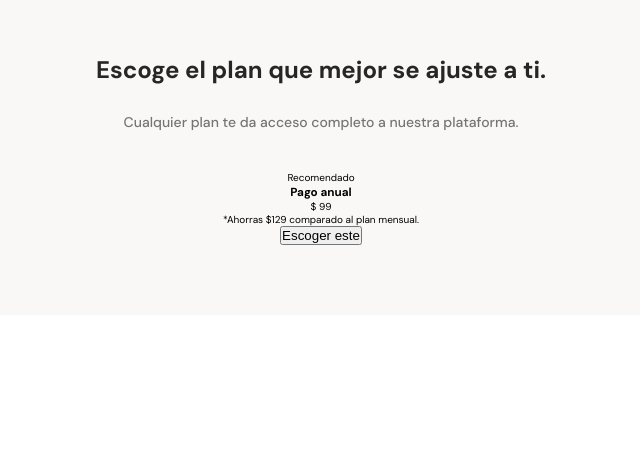
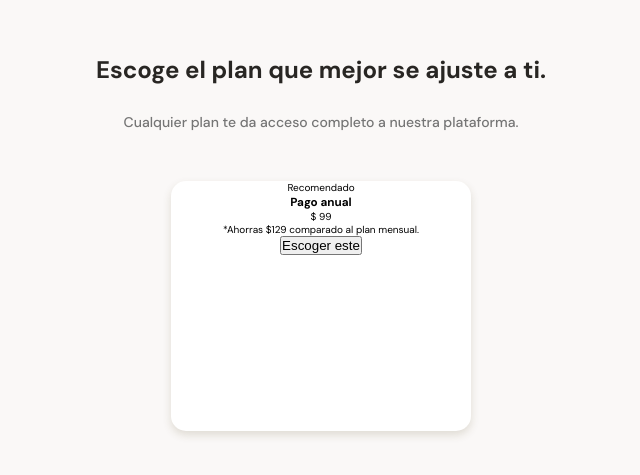
Before and after one commit to ferchodeleon/mobile-first, a plain HTML site: page index.html in a window 1280 px wide. Shown: the part 2253-2728 px from the top of the page, without its empty margins (319-959 px from the left). Before the commit the page ends 2568 px from the top, so only its background shows below. Drawn offline with Linux system fonts and the light colour scheme.

Commit message:
styles of card plants

```diff
--- a/index.html
+++ b/index.html
@@ -115,14 +115,14 @@
           <h2>Escoge el plan que mejor se ajuste a ti.</h2>
           <p>Cualquier plan te da acceso completo a nuestra plataforma.</p>
         </div>
-        <section class="plants-container">
+        <section class="plants-container--slider">
           <article class="plants-container--card">
-            <p>Recomendado</p>
-            <div>
-              <h3>Pago anual</h3>
-              <p><span>$</span> 99</p>
-              <p>*Ahorras $129 comparado al plan mensual.</p>
-              <button>Escoger este <span></span></button>
+            <p class="recommended">Recomendado</p>
+            <div class="plan-info-container">
+              <h3 class="plan-card--title">Pago anual</h3>
+              <p class="plan-card--price"><span>$</span> 99</p>
+              <p class="plant-card--saving">*Ahorras $129 comparado al plan mensual.</p>
+              <button class="plant-card--ca">Escoger este <span></span></button>
             </div>
           </article>
         </section>
--- a/styles.css
+++ b/styles.css
@@ -323,3 +323,15 @@ p:nth-child(7n) {
   line-height: 1.8rem;
   color: #757575;
 }
+.plants-container--card {
+  position: relative;
+  width: 70%;
+  min-width: 230px;
+  max-width: 300px;
+  height: 250px;
+  margin: 50px auto 0;
+  padding: 0 15px;
+  background-color: var(--white);
+  border-radius: 15px;
+  box-shadow: 0 4px 8px rgba(89, 73, 30, 0.16);
+}
```
